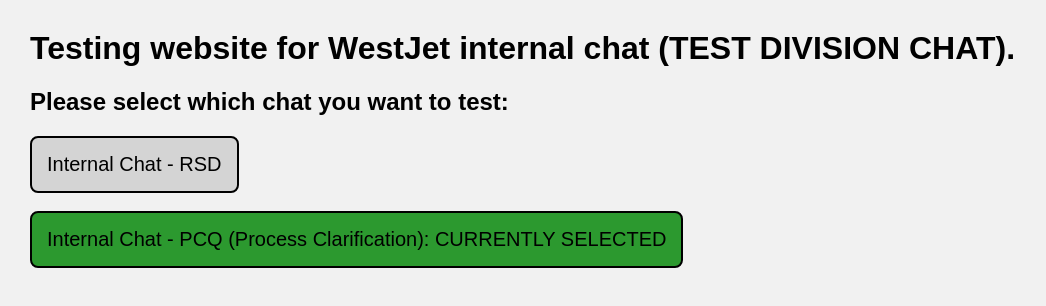
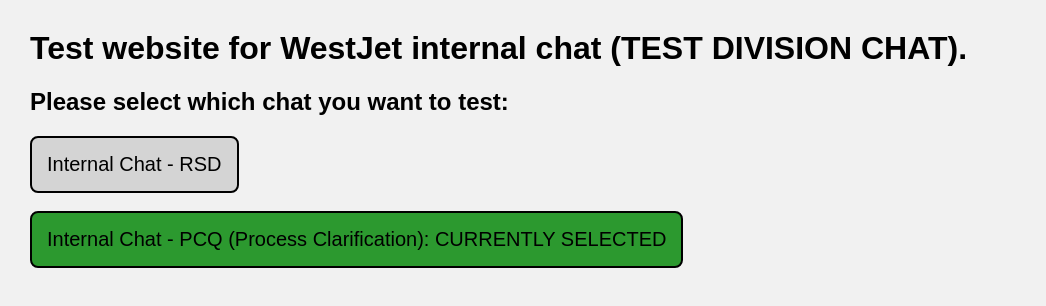
Before and after one commit to evanargenaltykans/evanargenaltykans.github.io, a plain HTML site: page testPCQ.html in a window 1280 px wide. Shown: the whole page, without its empty margins (0-1046 px from the left). Drawn offline with Linux system fonts and the light colour scheme.

```diff
--- a/testPCQ.html
+++ b/testPCQ.html
@@ -4,7 +4,7 @@
       <link rel="stylesheet" href="style.css">
     </head>
     <body>
-        <h1>Testing website for WestJet internal chat (TEST DIVISION CHAT).</h1>
+        <h1>Test website for WestJet internal chat (TEST DIVISION CHAT).</h1>
         <h2>Please select which chat you want to test:</h2>
         <a href="testRSD.html" id="notSelected"> Internal Chat - RSD</a>
         <br>
```
Also changed, not shown: testRSD.html (+1 -1 lines).
